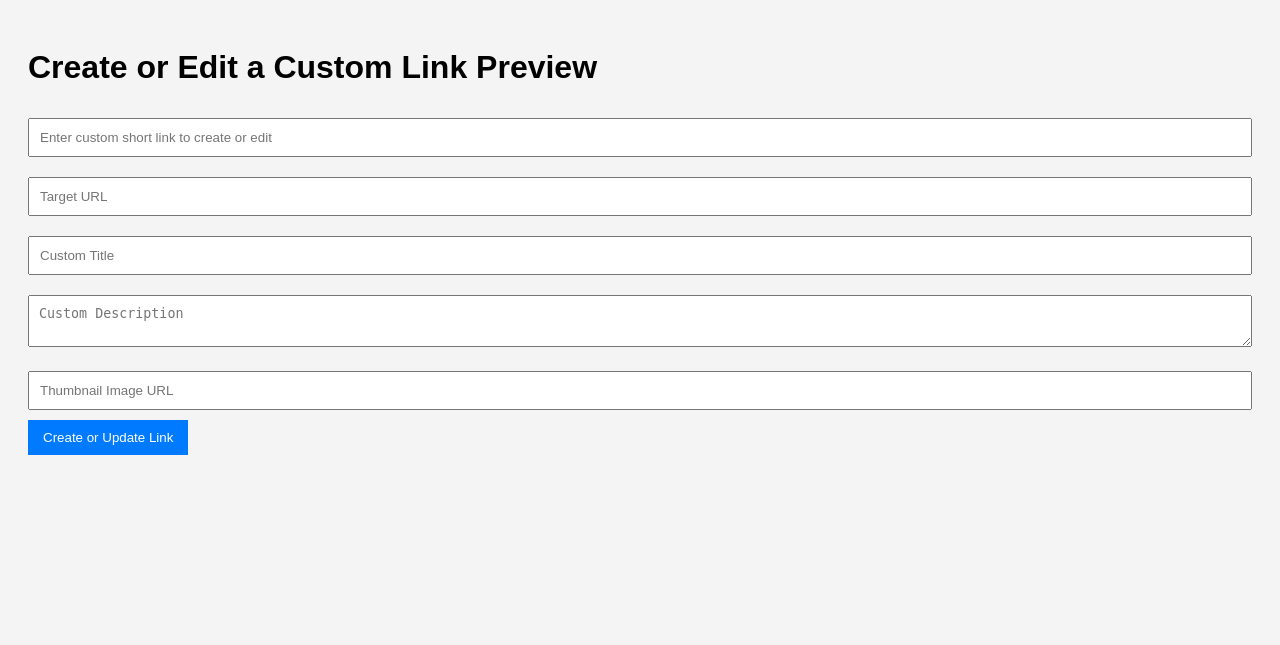
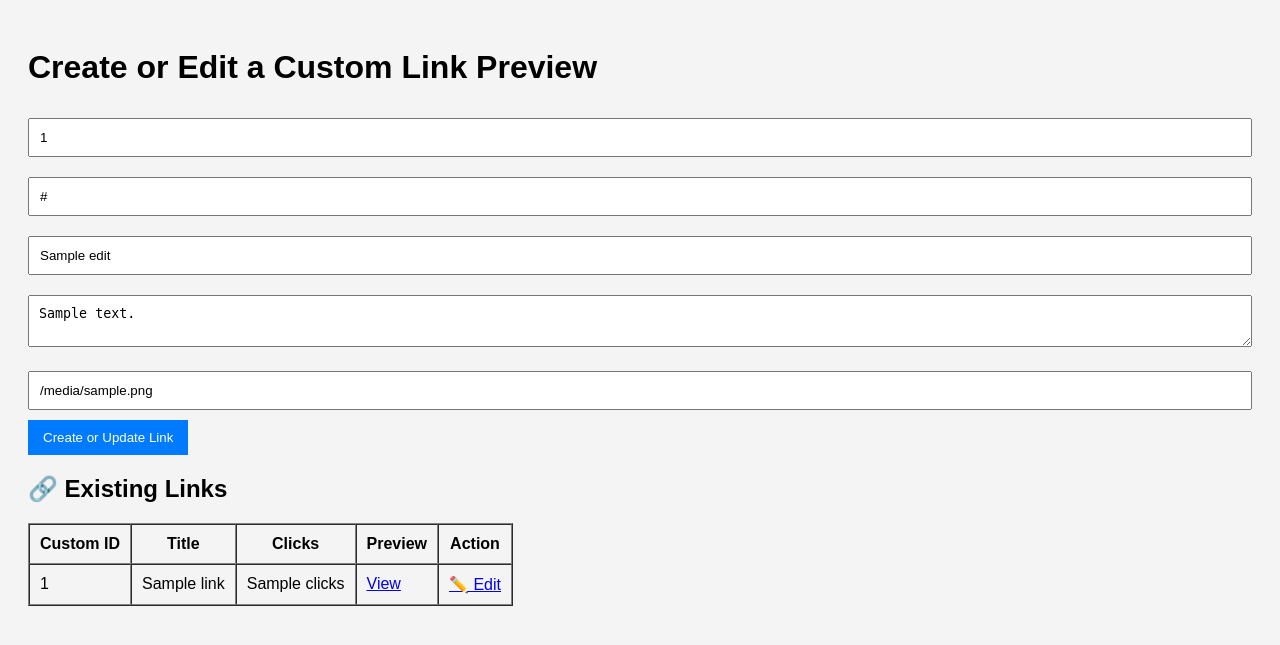
Before and after one commit to antoancms/subfeed, a Flask app: template templates/index.html in a window 1280 px wide. Shown: the top 645 px of the page. Run offline with Flask 3, Linux system fonts and the light colour scheme; the template is opened without the code that fills it: most values are stand-ins (such as "Sample title", 1, 10 or a date in 2020).

Commit message:
Update index.html

```diff
--- a/templates/index.html
+++ b/templates/index.html
@@ -8,12 +8,34 @@
 <body>
     <h1>Create or Edit a Custom Link Preview</h1>
     <form action="/create" method="POST">
-        <input type="text" name="custom_id" placeholder="Enter custom short link to create or edit" required>
-        <input type="text" name="url" placeholder="Target URL" required>
-        <input type="text" name="title" placeholder="Custom Title" required>
-        <textarea name="description" placeholder="Custom Description" required></textarea>
-        <input type="text" name="image" placeholder="Thumbnail Image URL" required>
+        <input type="text" name="custom_id" placeholder="Enter custom short link to create or edit" required value="{{ edit_data.custom_id if edit_data else '' }}">
+        <input type="text" name="url" placeholder="Target URL" required value="{{ edit_data.url if edit_data else '' }}">
+        <input type="text" name="title" placeholder="Custom Title" required value="{{ edit_data.title if edit_data else '' }}">
+        <textarea name="description" placeholder="Custom Description" required>{{ edit_data.desc if edit_data else '' }}</textarea>
+        <input type="text" name="image" placeholder="Thumbnail Image URL" required value="{{ edit_data.image if edit_data else '' }}">
         <button type="submit">Create or Update Link</button>
     </form>
+
+    {% if links %}
+        <h2>🔗 Existing Links</h2>
+        <table border="1" cellpadding="10" cellspacing="0">
+            <tr>
+                <th>Custom ID</th>
+                <th>Title</th>
+                <th>Clicks</th>
+                <th>Preview</th>
+                <th>Action</th>
+            </tr>
+            {% for link in links %}
+            <tr>
+                <td>{{ link.id }}</td>
+                <td>{{ link.title }}</td>
+                <td>{{ link.clicks }}</td>
+                <td><a href="/p/{{ link.id }}" target="_blank">View</a></td>
+                <td><a href="/edit/{{ link.id }}">✏️ Edit</a></td>
+            </tr>
+            {% endfor %}
+        </table>
+    {% endif %}
 </body>
 </html>
```
